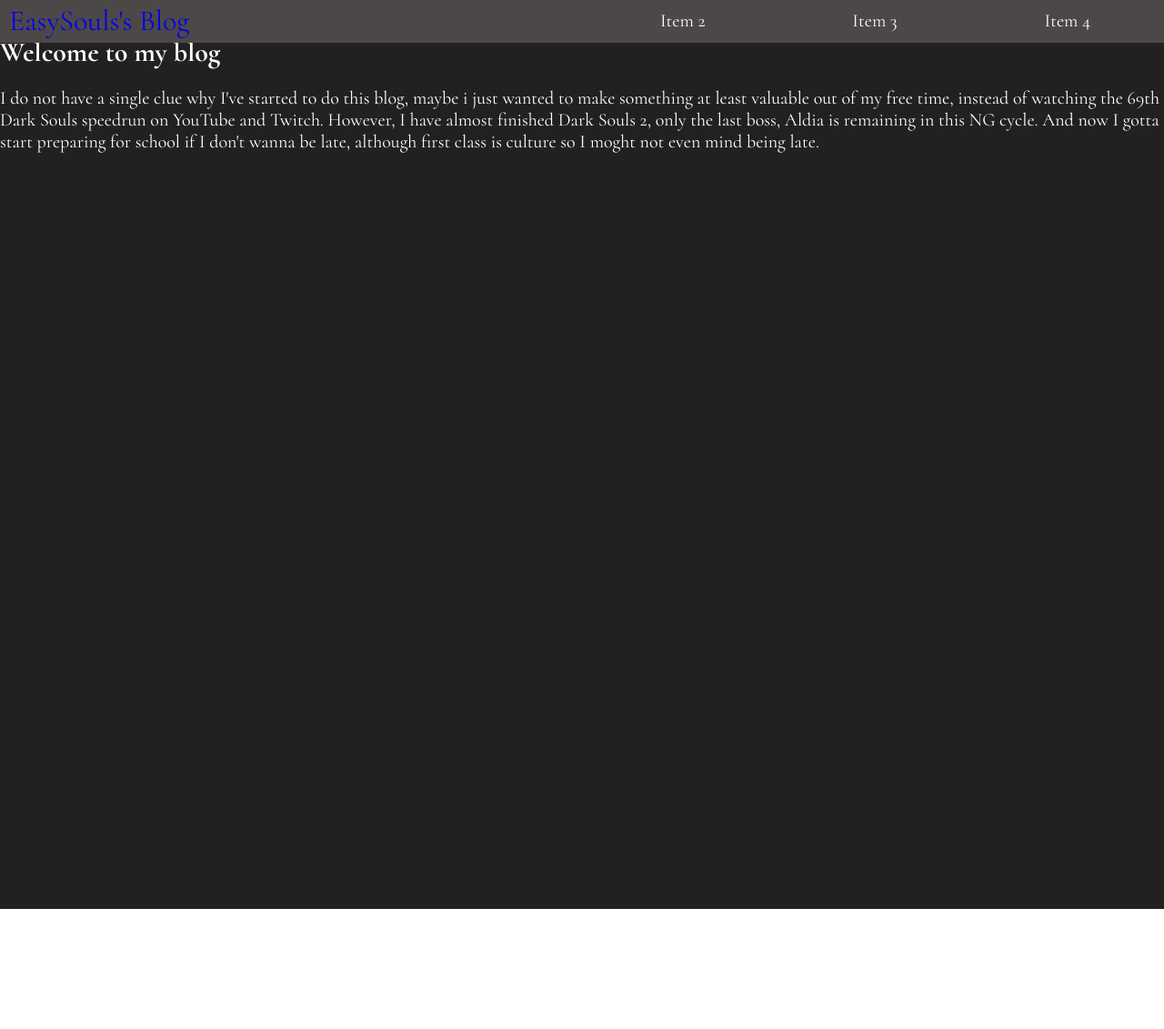
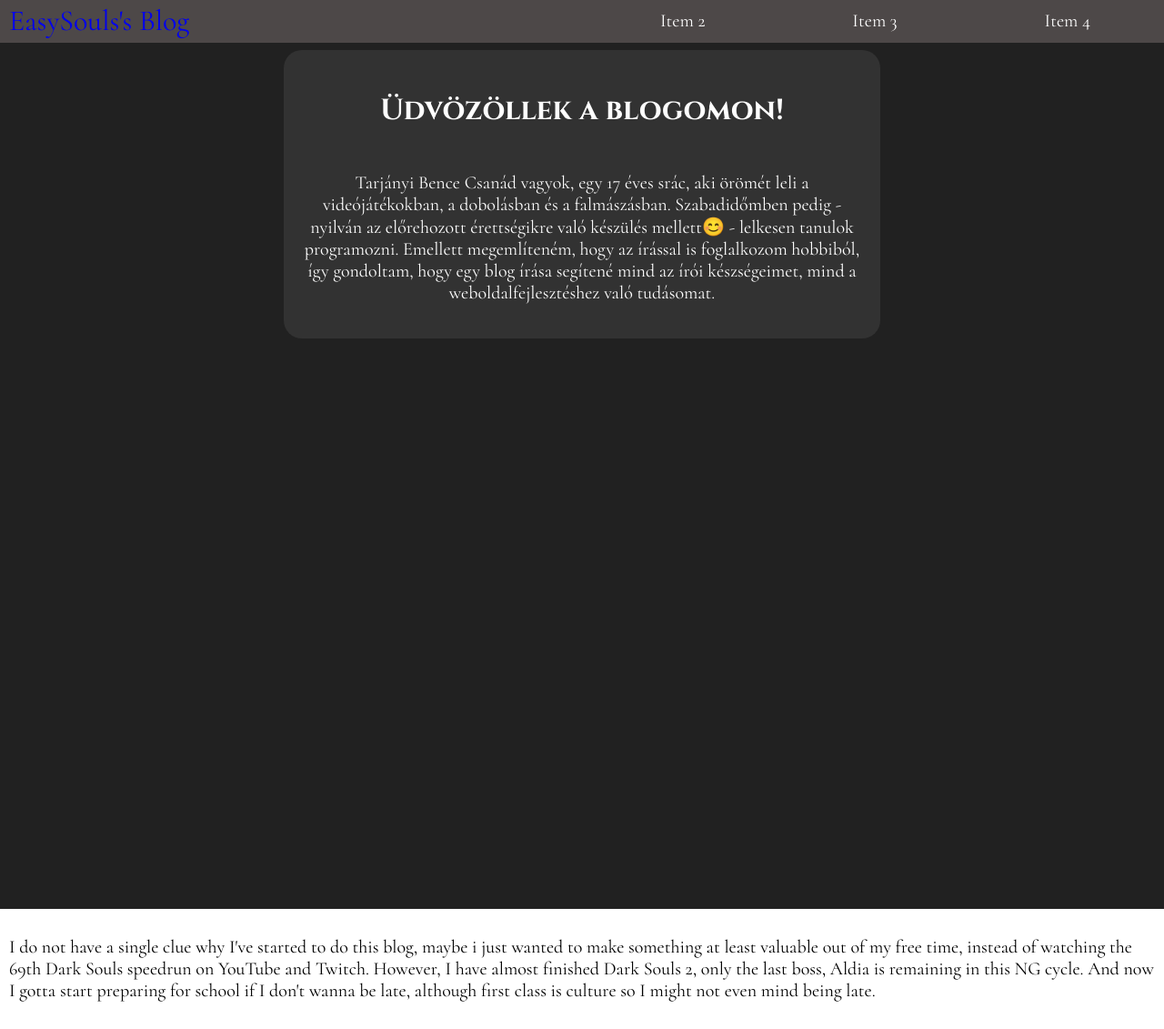
Before and after one commit to EasySouls/Blog, a plain HTML site: page index.html in a window 1280 px wide. Shown: the part 1-1132 px from the top of the page at 91% size. Before the commit the page ends 1000 px from the top, so only its background shows below. Drawn offline with Linux system fonts and the light colour scheme.

Commit message:
Done the header and the welcome message

```diff
--- a/css/styles.css
+++ b/css/styles.css
@@ -4,11 +4,14 @@ body {
   padding: 0;
   font-family: "Cormorant";
   font-size: 20px;
-  color: white;
 }
 
 h1 {
-  margin: 0;
+  padding: 10px;
+}
+
+p {
+  padding: 10px;
 }
 
 a {
@@ -27,7 +30,6 @@ a:visited {
   height: 3rem;
   width: 100%;
   background-color: rgb(77, 72, 72);
-  color: rgb(0, 0, 0);
 }
 
 .header-title {
@@ -50,7 +52,22 @@ a:visited {
 /* Welcome section */
 #welcome {
   background-color: rgb(33, 33, 33);
+  color: #fff;
   height: 120vh;
   width: 100vw;
   padding-top: 5vh;
+  text-align: center;
 }
+
+.welcome-container {
+  width: 50%;
+  margin: 1rem auto;
+  padding: 0.5rem;
+  background-color: rgb(50, 50, 50);
+  border-radius: 20px;
+}
+
+.welcome-heading {
+  font-family: "Cinzel";
+  font-size: 2rem;
+}
--- a/index.html
+++ b/index.html
@@ -36,18 +36,26 @@
     </header>
 
     <section id="welcome">
-      <div>
-        <h1>Welcome to my blog</h1>
-        <p>
-          I do not have a single clue why I've started to do this blog, maybe i
-          just wanted to make something at least valuable out of my free time,
-          instead of watching the 69th Dark Souls speedrun on YouTube and
-          Twitch. However, I have almost finished Dark Souls 2, only the last
-          boss, Aldia is remaining in this NG cycle. And now I gotta start
-          preparing for school if I don't wanna be late, although first class is
-          culture so I moght not even mind being late.
+      <div class="welcome-container">
+        <h1 class="welcome-heading">Üdvözöllek a blogomon!</h1>
+        <p class="heading-paragraph">
+          Tarjányi Bence Csanád vagyok, egy 17 éves srác, aki örömét leli a
+          videójátékokban, a dobolásban és a falmászásban. Szabadidőmben pedig -
+          nyilván az előrehozott érettségikre való készülés mellett😊 - lelkesen
+          tanulok programozni. Emellett megemlíteném, hogy az írással is
+          foglalkozom hobbiból, így gondoltam, hogy egy blog írása segítené mind
+          az írói készségeimet, mind a weboldalfejlesztéshez való tudásomat.
         </p>
       </div>
     </section>
+    <p>
+      I do not have a single clue why I've started to do this blog, maybe i just
+      wanted to make something at least valuable out of my free time, instead of
+      watching the 69th Dark Souls speedrun on YouTube and Twitch. However, I
+      have almost finished Dark Souls 2, only the last boss, Aldia is remaining
+      in this NG cycle. And now I gotta start preparing for school if I don't
+      wanna be late, although first class is culture so I might not even mind
+      being late.
+    </p>
   </body>
 </html>
```
